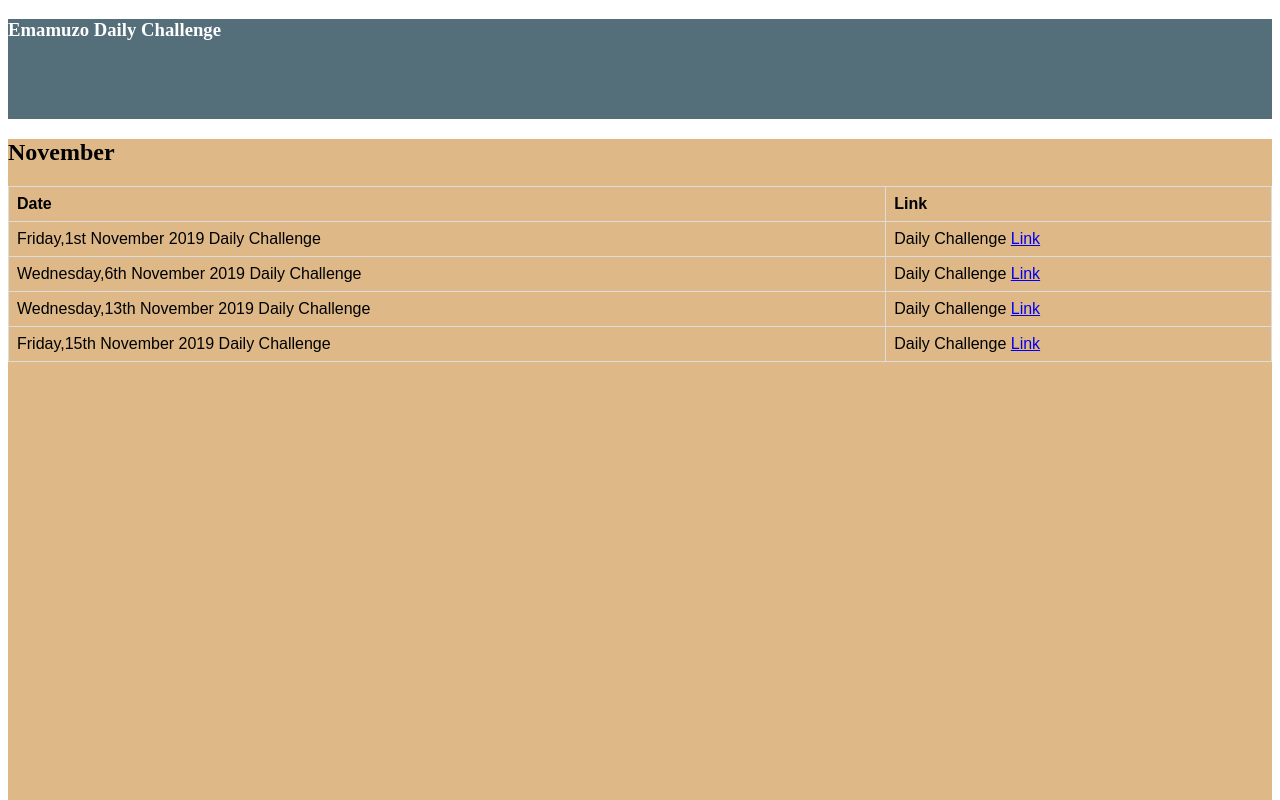
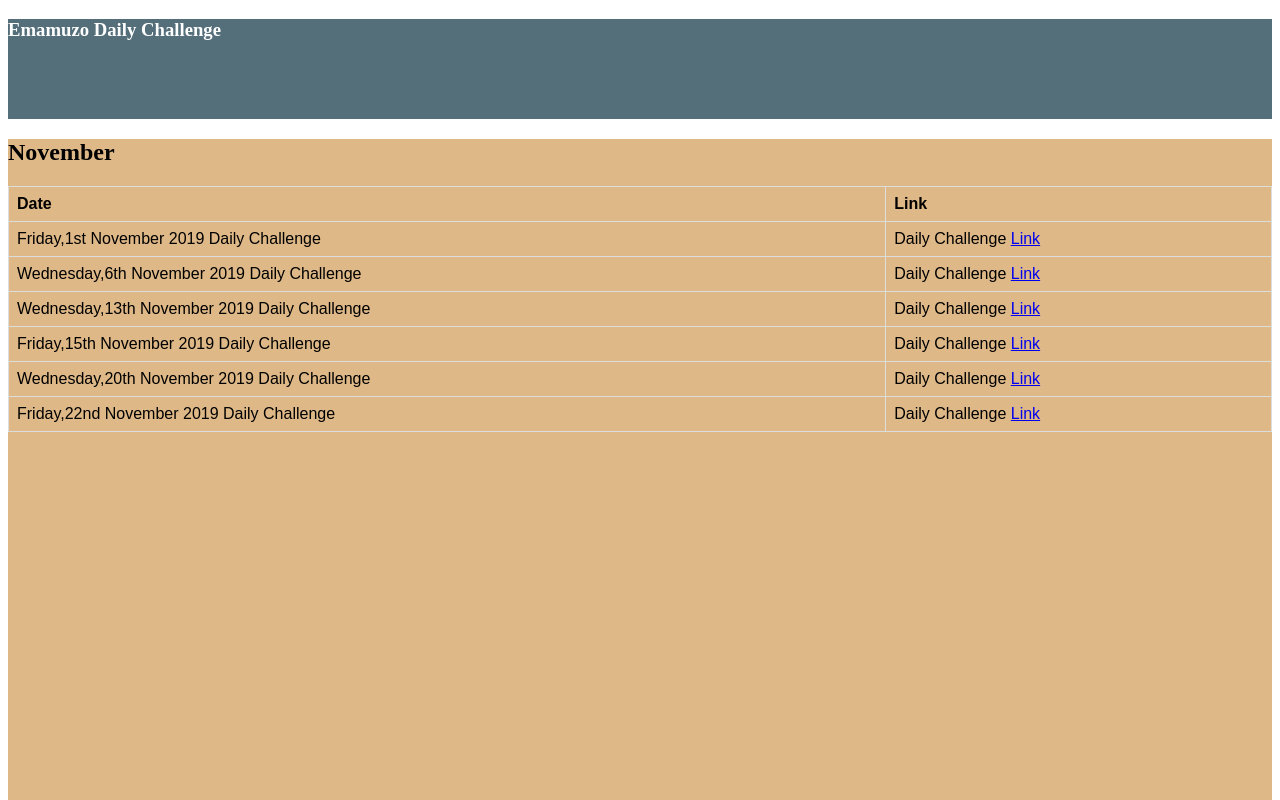
Before and after one commit to Omokiti/Daily-Challenge, a plain HTML site: page index.html in a window 1280 px wide. Shown: the top 800 px of the page. Drawn offline with Linux system fonts and the light colour scheme.

Commit message:
updated daily challenge

```diff
--- a/index.html
+++ b/index.html
@@ -52,6 +52,20 @@
 
       </tr>
 
+      <tr>
+        <td>Wednesday,20th November 2019 Daily Challenge</td>
+        <td>Daily Challenge
+          <a href="https://codesandbox.io/s/nifty-stonebraker-zuh4x">Link</a>
+        </td>
+
+      </tr>
+      <tr>
+        <td>Friday,22nd November 2019 Daily Challenge</td>
+        <td>Daily Challenge
+          <a href="https://codesandbox.io/s/pensive-tdd-bjwsu">Link</a>
+        </td>
+
+      </tr>
     </table>
 
 
```
